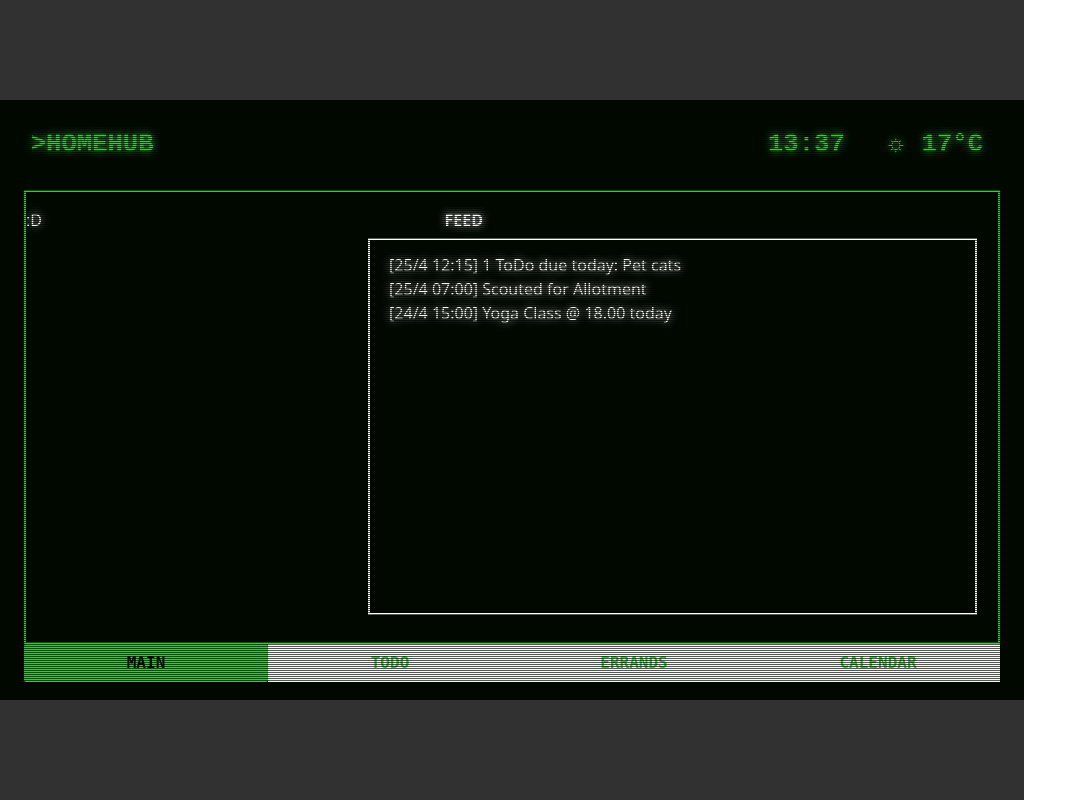
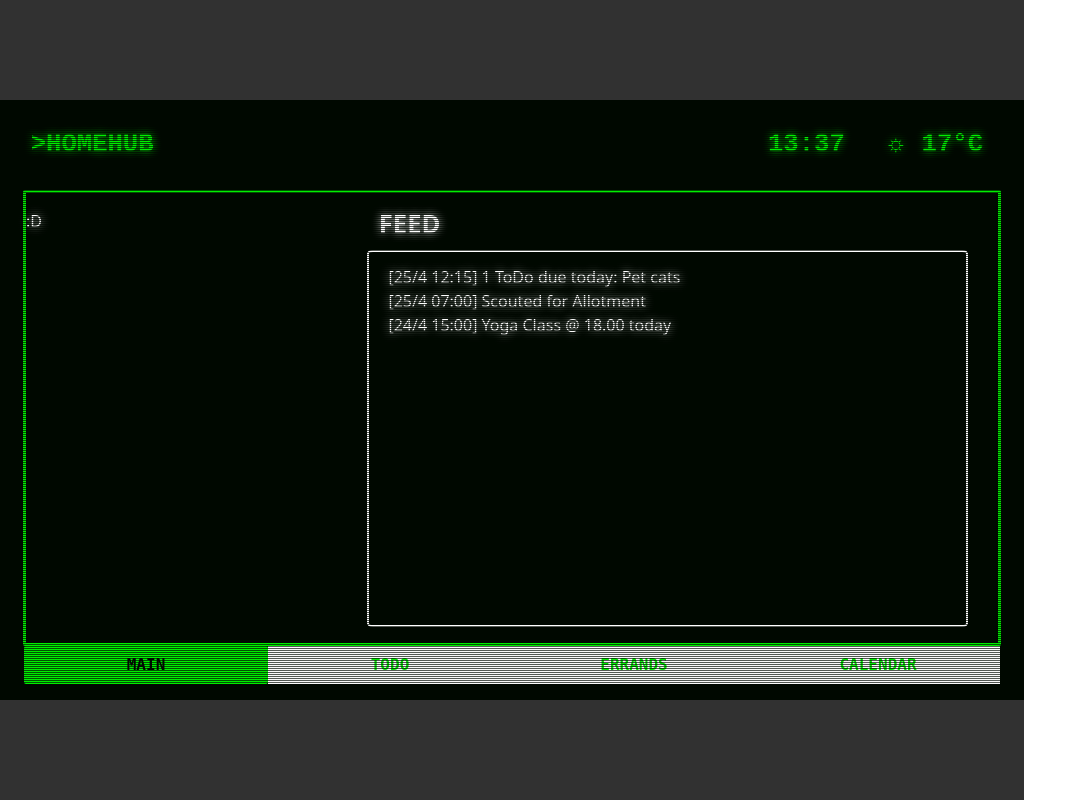
Before and after one commit to h0nkz/homehub, a React (Vite) app in the folder homehub-client/: page / in a window 1280 px wide. Shown: the whole page, without its empty margins (0-1087 px from the left). Built offline with nearby package versions, Linux system fonts and the light colour scheme.

Commit message:
Adjust main grid items

```diff
--- a/homehub-client/src/components/LabeledListBox.tsx
+++ b/homehub-client/src/components/LabeledListBox.tsx
@@ -1,9 +1,9 @@
 import styles from "../css-modules/box.module.css"
 
-function LabeledListBox({ listItems, label }: { listItems: string[], label: string }) {
+function LabeledListBox({ listItems, label, className }: { listItems: string[], label: string, className: string }) {
 
     return (
-        <div className={styles.divContainer}>
+    <div className={styles.className}>
             <p className={styles.listBoxLabel}>
                 {label}
             </p>
--- a/homehub-client/src/components/MainFrame.tsx
+++ b/homehub-client/src/components/MainFrame.tsx
@@ -10,13 +10,9 @@ function MainFrame() {
     return (
         <div className={styles.mainGrid}>
             <div className={styles.gridItem1}>
-                <div>
                     <p>:D</p>
-                </div>
             </div>
-            <div className={styles.gridItem2}>
-                <LabeledListBox listItems={mainListItems} label="FEED"/>
-            </div>
+                <LabeledListBox className={styles.gridItem2} listItems={mainListItems} label="FEED"/>
         </div>
     )
 }
--- a/homehub-client/src/css-modules/box.module.css
+++ b/homehub-client/src/css-modules/box.module.css
@@ -1,10 +1,11 @@
 .frame {
-    border: 2px;
+    border: 3px;
     height: 450px;
     width: 972px;
     margin: auto;
     border-color: #00ee00;
     border-style: solid;
+    border-radius: 2px;
 }
 
 .divContainer {
@@ -23,7 +24,6 @@
 .gridItem1 {
     grid-area: first;
     padding: auto;
-    height: 100%;
 }
 
 .gridItem2 {
@@ -40,6 +40,7 @@
     border-style: solid;
     padding-top: 2%;
     padding-left: 3%;
+    border-radius: 1%;
 }
 
 .listBoxItem {
@@ -47,9 +48,10 @@
 }
 
 .listBoxLabel {
-    font-size: 20;
+    font-size: 2vw;
+    margin-top: 2%;
     margin-bottom: 1%;
-    margin-left: 15%;
+    margin-left: 5%;
     font-weight: var(--theme-font-weight-bold)
 }
 
```
